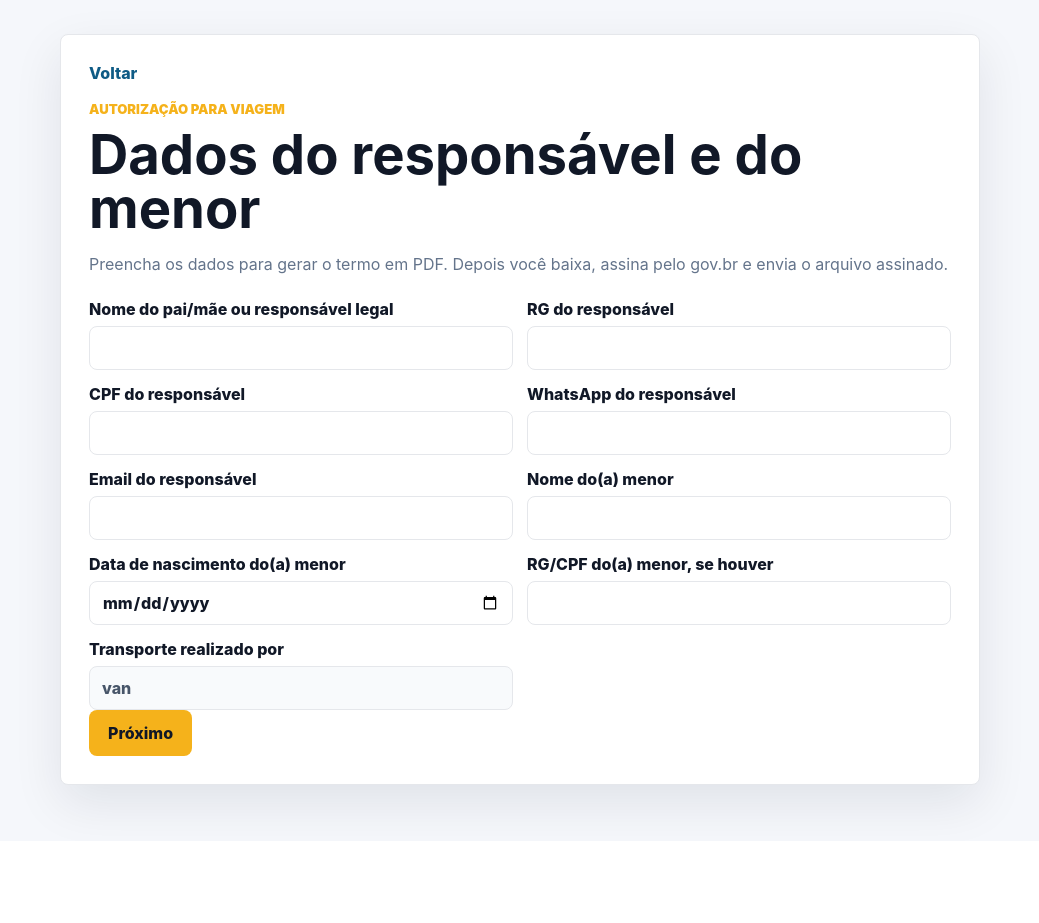
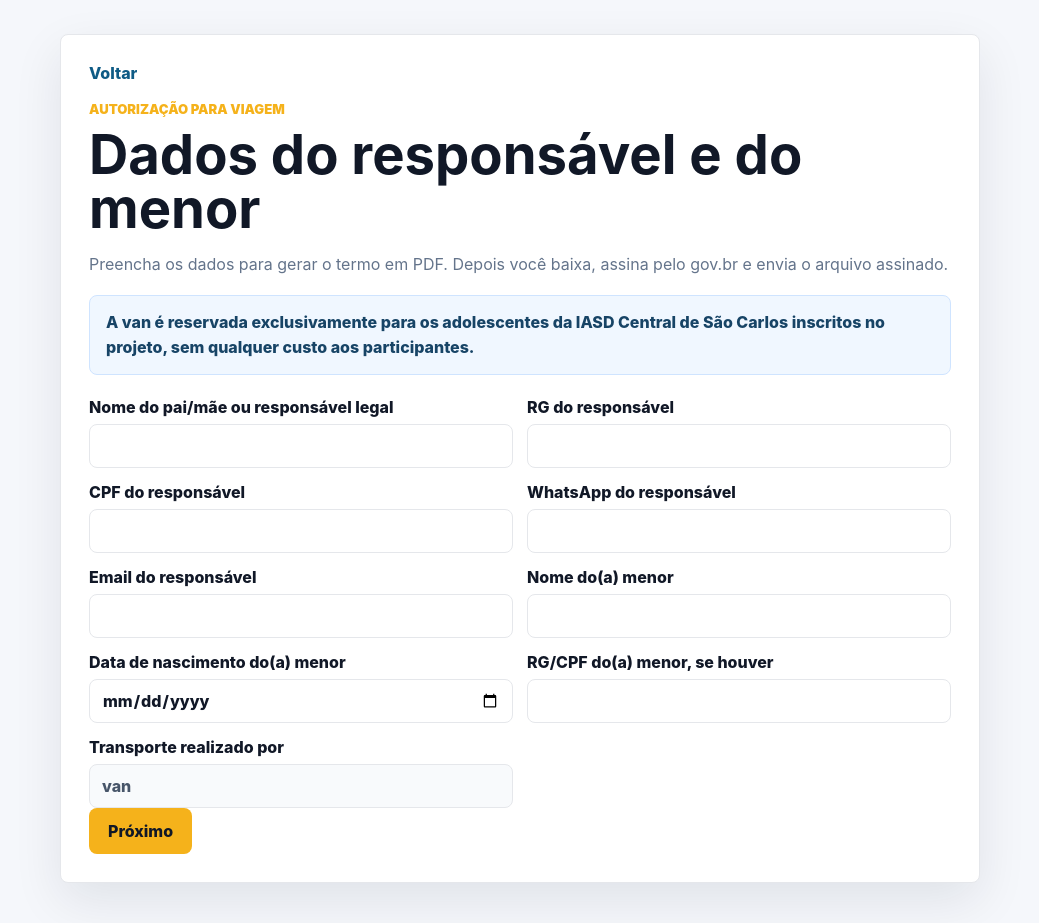
Before and after one commit to fabianopolone123/SITE_IDIOMAS, a Django app: page /inscricao_van/fazer/ in a window 1280 px wide. Shown: the top 923 px of the page, without its empty margins (120-1159 px from the left). Before the commit the page ends 831 px from the top, so only its background shows below. Run offline with Django 5.2, Linux system fonts and the light colour scheme.

Commit message:
add van registration eligibility notice

```diff
--- a/static/inscricao_van/van.css
+++ b/static/inscricao_van/van.css
@@ -170,6 +170,17 @@ img {
 .van-muted {
     color: var(--van-muted);
     line-height: 1.6;
+}
+
+.van-notice {
+    background: #f0f7ff;
+    border: 1px solid #cfe4ff;
+    border-radius: 8px;
+    color: #174466;
+    font-weight: 800;
+    line-height: 1.55;
+    margin: 18px 0 0;
+    padding: 14px 16px;
 }
 
 .van-back {
--- a/templates/inscricao_van/register.html
+++ b/templates/inscricao_van/register.html
@@ -9,6 +9,7 @@
         <p class="van-eyebrow">Autorização para viagem</p>
         <h1>Dados do responsável e do menor</h1>
         <p class="van-muted">Preencha os dados para gerar o termo em PDF. Depois você baixa, assina pelo gov.br e envia o arquivo assinado.</p>
+        <p class="van-notice">A van é reservada exclusivamente para os adolescentes da IASD Central de São Carlos inscritos no projeto, sem qualquer custo aos participantes.</p>
 
         <form method="post" class="van-form">
             {% csrf_token %}
```
